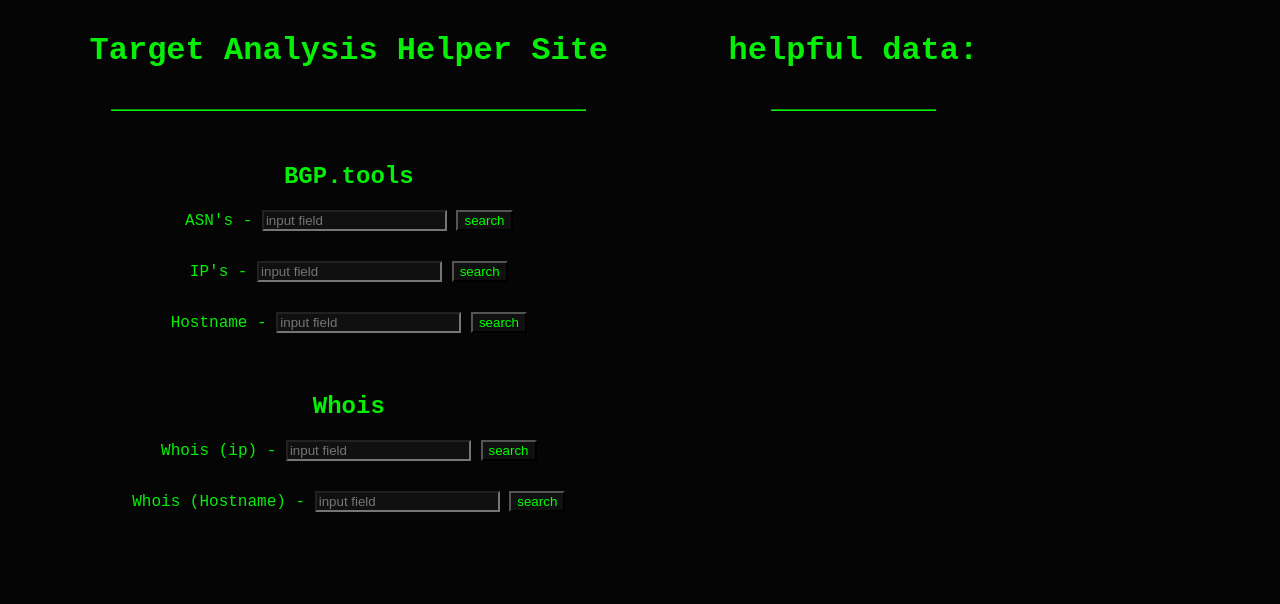
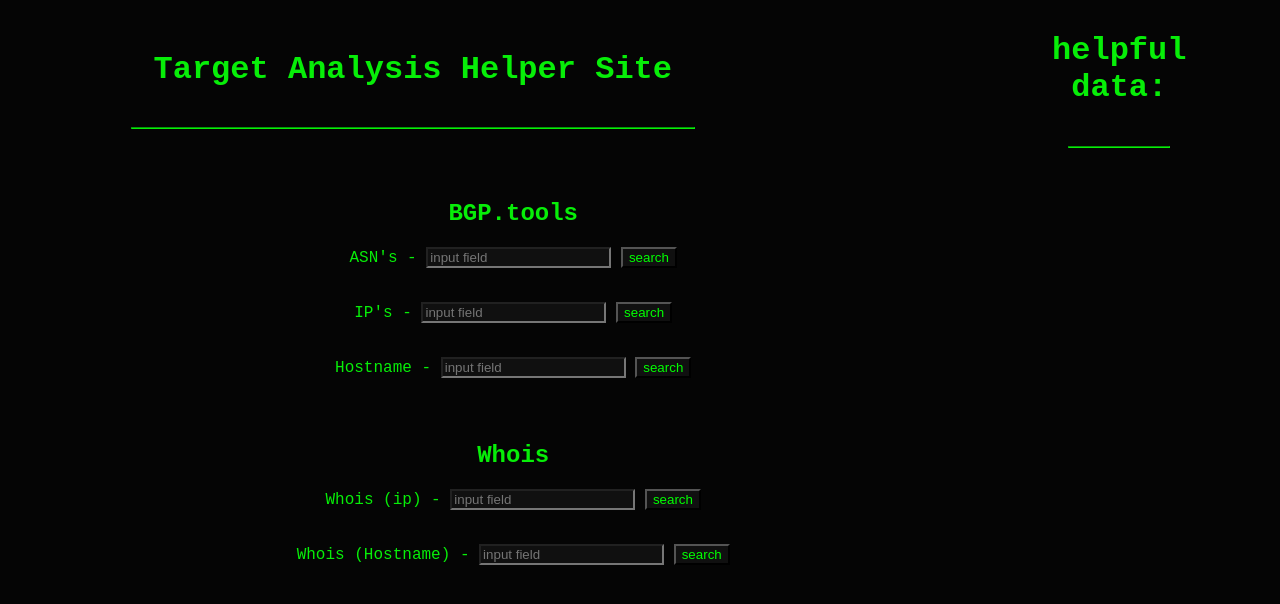
Before and after one commit to JustinBrownDev/iptool, a plain HTML site: page index.html in a window 1280 px wide. Drawn offline with Linux system fonts and the light colour scheme; a small style sheet from the web is missing.

Commit message:
Update index.html

```diff
--- a/index.html
+++ b/index.html
@@ -95,11 +95,11 @@
 </head>
 
 <body style="background-color:#050505; color:#07ee08; font-family: 'Hack', monospace;">
-    <table border="0" style="width: 80%; position: relative;">
+    <table border="0">
         <thead>
             <tr>
-                <th>
-                    <div>
+                <th colspan="3">
+                    <div style="width: 80%;">
 
                         <h1>Target Analysis Helper Site</h1>
                         <div style="height: 10px;"></div>
@@ -110,7 +110,7 @@
                 </th>
 
                 <th>
-                    <div style="margin-top: 12px;height: min-content;">
+                    <div style="margin-top: 12px;height: min-content;width: 80%;">
                         <h1>helpful data:</h1>
                         <div style="height: 10px;"></div>
                         <hr style="border-color: #07ee08; width: 50%;">
@@ -122,7 +122,7 @@
         </thead>
         <tbody>
             <tr>
-                <td style="font-size: medium; text-align: center;">
+                <td style="font-size: medium; text-align: center;width: 80%;" colspan="3">
 
                     <div style="height: 10px;"></div>
                     <h2>BGP.tools</h2>
@@ -146,7 +146,17 @@
                         </div>
 
                     </label>
-
+                </td>
+                <td style="width: 80%;">
+                    <span>
+                        <div style="width:max-content;margin: auto;position: relative;">
+                            <div id="output_text"></div>
+                        </div>
+                    </span>
+                </td>
+            </tr>
+            <tr>
+                <td style="font-size: medium; text-align: center;width: 80%;" colspan="3">
                     <br>
                     <label for="bgpTools-IP" style="display: inline;">
 
@@ -169,7 +179,10 @@
                         </div>
 
                     </label>
-
+                </td>
+            </tr>
+            <tr>
+                <td style="font-size: medium; text-align: center;width: 80%;" colspan="3">
                     <br>
                     <label for="bgpTools-HOST" style="display: inline;">
 
@@ -192,7 +205,10 @@
                         </div>
 
                     </label>
-
+                </td>
+            </tr>
+            <tr>
+                <td style="font-size: medium; text-align: center;width: 80%;" colspan="3">
                     <br>
                     <div style="height: 10px;"></div>
                     <h2>Whois</h2>
@@ -217,6 +233,10 @@
                         </div>
 
                     </label>
+                </td>
+            </tr>
+            <tr>
+                <td style="font-size: medium; text-align: center;width: 80%;" colspan="3">
                     <br>
                     <label for="whois-HOST" style="display: inline;">
                         <div>
@@ -241,16 +261,10 @@
                     </label>
                     <br>
                 </td>
-                <td>
-                    <span>
-                        <div style="width:max-content;margin: auto;position: relative;">
-                            <div id="output_text"></div>
-                        </div>
-                    </span>
+            <tr>
 
 
-                </td>
-            </tr>
+
         </tbody>
     </table>
 
```
